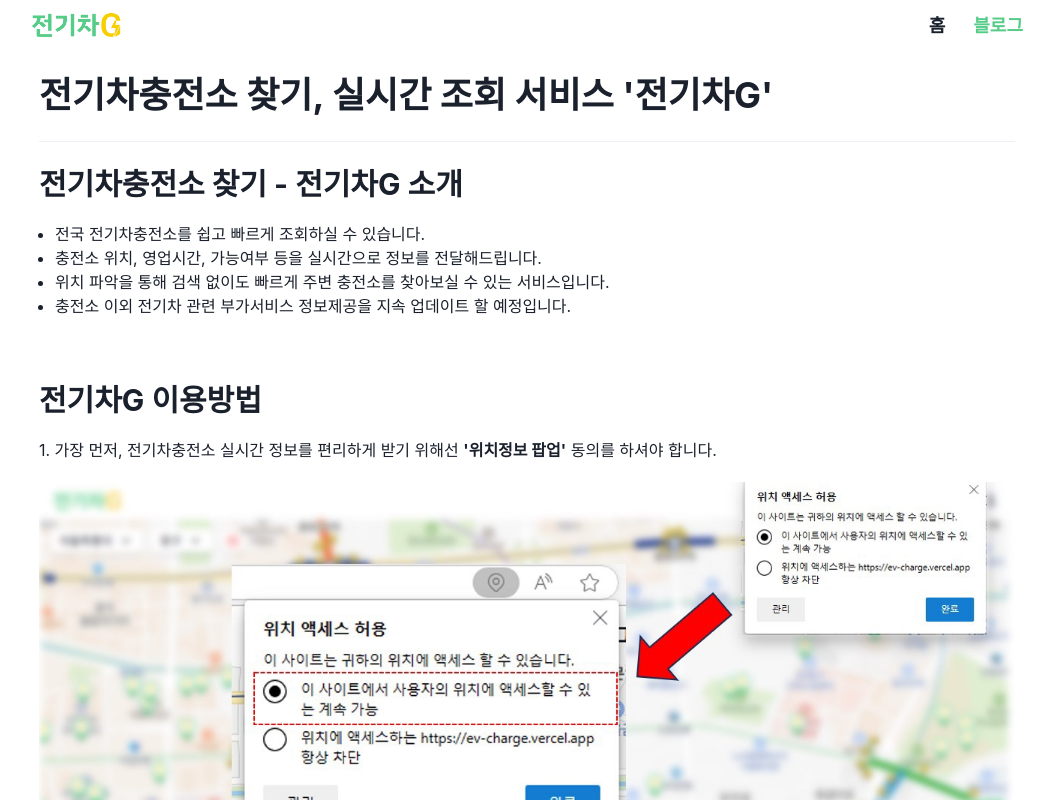
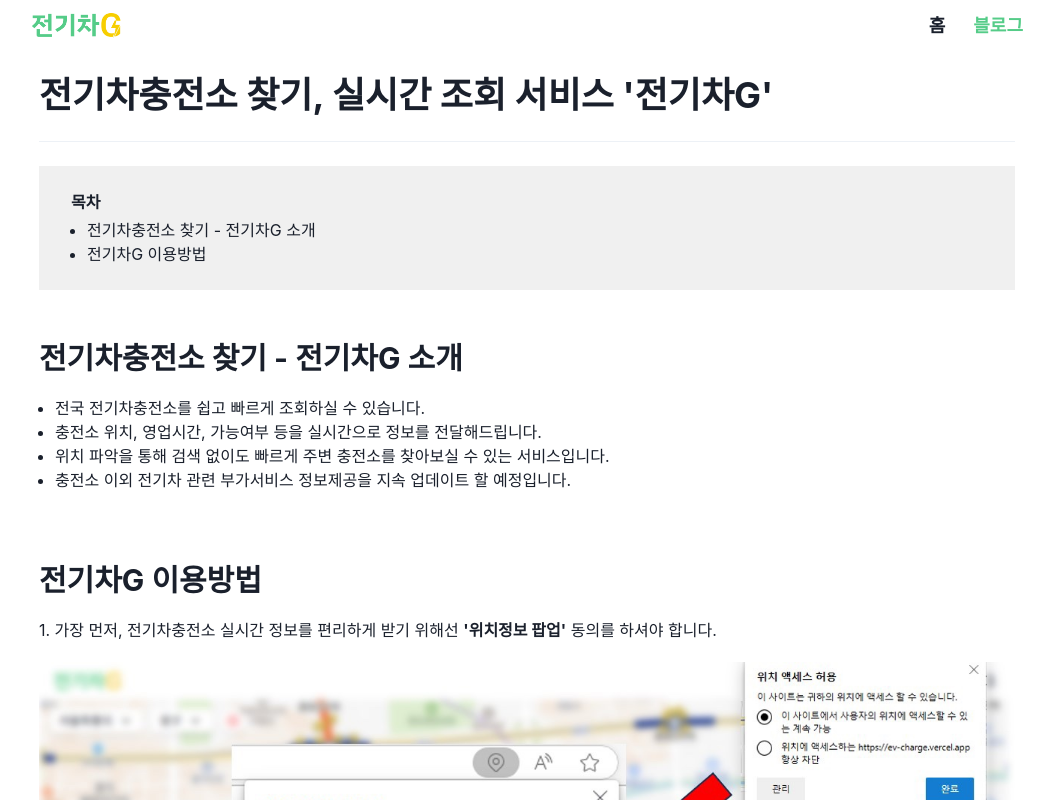
Before and after one commit to kec0130/ev-charge, a Next.js app: page /blog/ev-charge-introduction in a window 1280 px wide. Shown: the top 800 px of the page, without its empty margins (113-1167 px from the left). Built offline with nearby package versions, Linux system fonts and the light colour scheme; no server answers.

Commit message:
Add: table of contents

```diff
--- a/src/components/Blog/Content/Introduction.tsx
+++ b/src/components/Blog/Content/Introduction.tsx
@@ -1,10 +1,22 @@
 import Image from 'next/image';
-import { Heading, Text, UnorderedList, ListItem } from '@chakra-ui/react';
+import { Heading, Text, UnorderedList, ListItem, useTheme } from '@chakra-ui/react';
+import { convertToSlug } from '@/utils/blog';
+import TableOfContents from '../TableOfContents';
 
 const Introduction = () => {
+  const theme = useTheme();
+
   return (
     <>
-      <Heading as='h3' size='lg' my={5}>
+      <TableOfContents titles={['전기차충전소 찾기 - 전기차G 소개', '전기차G 이용방법']} />
+
+      <Heading
+        id={convertToSlug('전기차충전소 찾기 - 전기차G 소개')}
+        as='h3'
+        size='lg'
+        pt={theme.sizes.navHeight}
+        mb={5}
+      >
         전기차충전소 찾기 - 전기차G 소개
       </Heading>
       <UnorderedList mb={5}>
@@ -17,9 +29,14 @@
           충전소 이외 전기차 관련 부가서비스 정보제공을 지속 업데이트 할 예정입니다.
         </ListItem>
       </UnorderedList>
-      <br />
 
-      <Heading as='h3' size='lg' my={5}>
+      <Heading
+        id={convertToSlug('전기차G 이용방법')}
+        as='h3'
+        size='lg'
+        pt={theme.sizes.navHeight}
+        mb={5}
+      >
         전기차G 이용방법
       </Heading>
       <Text mb={5}>
--- a/src/components/Blog/PostDetail.tsx
+++ b/src/components/Blog/PostDetail.tsx
@@ -17,7 +17,9 @@
         {title}
       </Heading>
       <Divider my={6} />
-      <Box mb={6}>{content}</Box>
+      <Box as='section' mb={6}>
+        {content}
+      </Box>
     </>
   );
 };
--- /dev/null
+++ b/src/components/Blog/TableOfContents.tsx
@@ -0,0 +1,22 @@
+import Link from 'next/link';
+import { Box, ListItem, Text, UnorderedList } from '@chakra-ui/react';
+import { convertToSlug } from '@/utils/blog';
+
+const TableOfContents = ({ titles }: { titles: string[] }) => {
+  return (
+    <Box bgColor='blackAlpha.100' py={6} px={8}>
+      <Text fontWeight='bold' mb={1}>
+        목차
+      </Text>
+      <UnorderedList>
+        {titles.map((title) => (
+          <ListItem key={title}>
+            <Link href={`#${convertToSlug(title)}`}>{title}</Link>
+          </ListItem>
+        ))}
+      </UnorderedList>
+    </Box>
+  );
+};
+
+export default TableOfContents;
--- /dev/null
+++ b/src/utils/blog.ts
@@ -0,0 +1,11 @@
+export function convertToSlug(text: string) {
+  const nonLatinPattern =
+    /[^\uAC00-\uD7AF\u1100-\u11FF\u3130-\u318F\uA960-\uA97F\uAC00-\uD7A3\w\s-]/g;
+
+  return text
+    .toLowerCase()
+    .replace(nonLatinPattern, '') // Remove non-Latin and non-space characters
+    .replace(/\s+/g, '-') // Replace spaces with hyphens
+    .replace(/-+/g, '-') // Replace consecutive hyphens with a single hyphen
+    .trim(); // Trim any leading or trailing spaces or hyphens
+}
```
Also changed, not shown: src/components/Blog/Content/Subsidy.tsx (+47 -8 lines).
